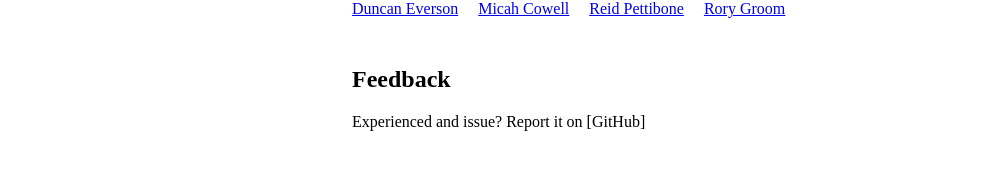
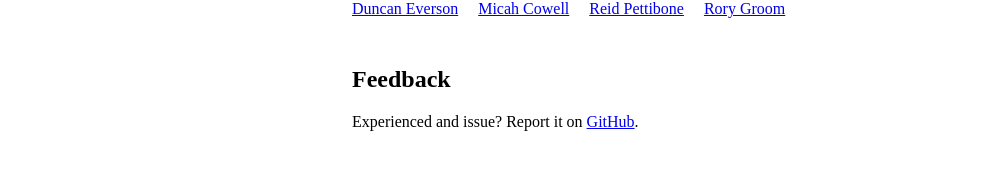
Before and after one commit to loom-capstone/loom-capstone.github.io, a Jekyll site: the page built from index.md, in a window 1280 px wide. Shown: the part 437-607 px from the top of the page, without its empty margins (0-984 px from the left). Built offline with Jekyll 4.4.1, drawn with Linux system fonts in a browser that asks for light colours; our own code applies the rules of GitHub Pages for plain Markdown files; part of the change alters nothing that is shown.

```diff
--- a/index.md
+++ b/index.md
@@ -22,4 +22,4 @@ Loom has been in active development since 2022. Special thanks to all of its pas
 
 ## Feedback
 
-Experienced and issue? Report it on [GitHub]
+Experienced and issue? Report it on [GitHub](https://github.com/OPEnSLab-OSU/Loom-V4/issues).
```
